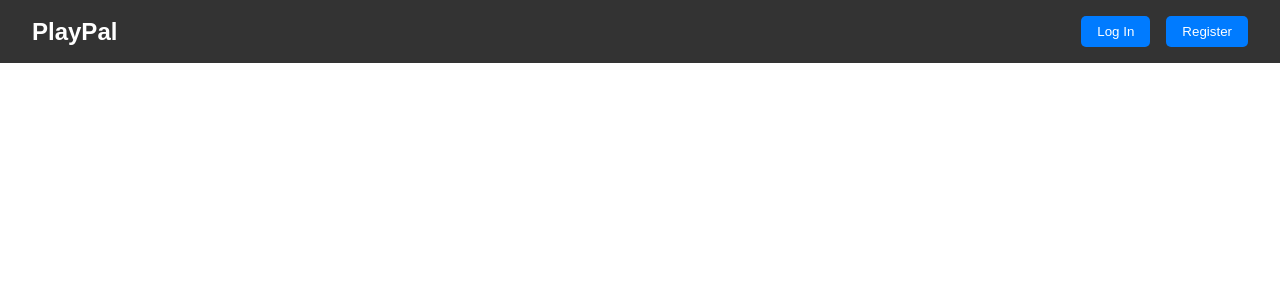
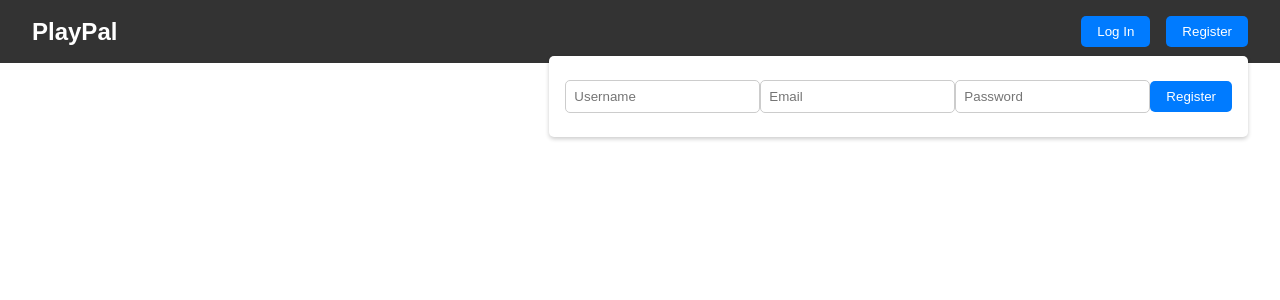
Before and after one commit to ww-samuel-hale/playpal, a React (Create React App) app in the folder FrontEnd/playpal/: page / in a window 1280 px wide. Both pictures are taken after a click on the button "Register". Shown: the top 300 px of the page. Built offline with nearby package versions, Linux system fonts and the light colour scheme.

Commit message:
Login Feature: Added dynamic button behavior

```diff
--- a/FrontEnd/playpal/src/Components/NavigationBar/NavBar.css
+++ b/FrontEnd/playpal/src/Components/NavigationBar/NavBar.css
@@ -36,3 +36,34 @@
 .navbar-menu button:hover {
     background-color: #0056b3;
 }
+
+.login-form-container {
+    position: absolute;
+    right: 2rem;
+    top: 3.5rem;
+    background-color: #fff;
+    padding: 1rem;
+    border-radius: 5px;
+    box-shadow: 0 2px 4px rgba(0, 0, 0, 0.2);
+}
+
+.login-form input {
+    margin: 0.5rem 0;
+    padding: 0.5rem;
+    border: 1px solid #ccc;
+    border-radius: 5px;
+}
+
+.login-form button {
+    margin-top: 0.5rem;
+    padding: 0.5rem 1rem;
+    background-color: #007bff;
+    border: none;
+    border-radius: 5px;
+    color: #fff;
+    cursor: pointer;
+}
+
+.login-form button:hover {
+    background-color: #0056b3;
+}
--- a/FrontEnd/playpal/src/Components/NavigationBar/NavBar.js
+++ b/FrontEnd/playpal/src/Components/NavigationBar/NavBar.js
@@ -3,31 +3,55 @@ import './NavBar.css';
 import { post } from '../../Utilities/api-utility';
 
 const NavBar = () => {
+    const [isLoggedIn, setIsLoggedIn] = useState(false);
     const [showLoginForm, setShowLoginForm] = useState(false);
+    const [showRegisterForm, setShowRegisterForm] = useState(false);
 
     const handleLogout = () => {
-        // Handle logout logic here
+        // Implement logout logic here
+        // For example, clear the user token or user state
+        setIsLoggedIn(false); // Update the state to reflect that the user is logged out
+    };
+
+    const handleLoginClick = () => {
+        if (isLoggedIn) {
+            handleLogout();
+        } else {
+            setShowLoginForm(!showLoginForm);
+            setShowRegisterForm(false);
+        }
     };
 
     const handleRegister = () => {
-        // Handle register logic here
-    };
-
-    const handleLogin = () => {
-        setShowLoginForm(!showLoginForm);
+        setShowRegisterForm(!showRegisterForm);
+        setShowLoginForm(false);
     };
 
     const submitLogin = async (event) => {
         event.preventDefault();
-        // Implement the login logic here
-        var username = event.target.username.value;
-        var password = event.target.password.value;
-        // and send a POST request to the backend
+        const username = event.target.username.value;
+        const password = event.target.password.value;
         try {
             const response = await post('/login', { username, password });
             console.log('Login successful:', response);
+            setIsLoggedIn(true); // Update the state to reflect that the user is logged in
+            setShowLoginForm(false); // Hide the login form
         } catch (error) {
             console.log('Login failed:', error);
+        }
+    };
+
+    const submitRegister = async (event) => {
+        event.preventDefault();
+        const username = event.target.username.value;
+        const password = event.target.password.value;
+        const email = event.target.email.value;
+        try {
+            const response = await post('/register', { username, email, password });
+            console.log('Registration successful:', response);
+            setShowRegisterForm(false); // Hide the registration form
+        } catch (error) {
+            console.log('Registration failed:', error);
         }
     };
 
@@ -35,8 +59,8 @@ const NavBar = () => {
         <nav className="navbar">
             <div className="navbar-logo">PlayPal</div>
             <div className="navbar-menu">
-                <button onClick={handleLogin}>Log In</button>
-                <button onClick={handleRegister}>Register</button>
+                <button onClick={handleLoginClick}>{isLoggedIn ? 'Logout' : 'Log In'}</button>
+                {!isLoggedIn && <button onClick={handleRegister}>Register</button>}
             </div>
             {showLoginForm && (
                 <div className="login-form-container">
@@ -47,6 +71,16 @@ const NavBar = () => {
                     </form>
                 </div>
             )}
+            {showRegisterForm && (
+                <div className="login-form-container">
+                    <form className="login-form" onSubmit={submitRegister}>
+                        <input type="text" placeholder="Username" name="username" required />
+                        <input type="email" placeholder="Email" name="email" required />
+                        <input type="password" placeholder="Password" name="password" required />
+                        <button type="submit">Register</button>
+                    </form>
+                </div>
+            )}
         </nav>
     );
 };
```
